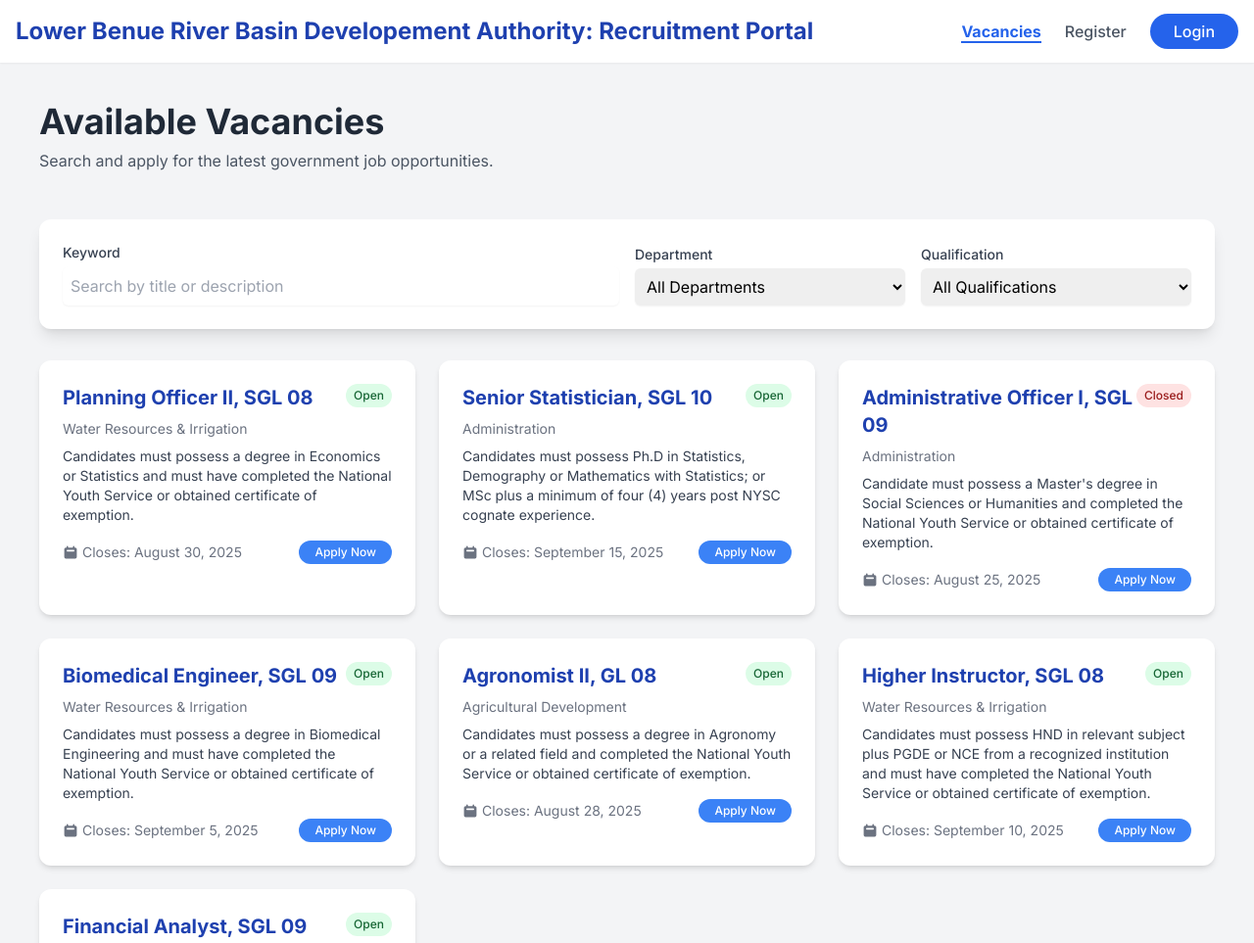
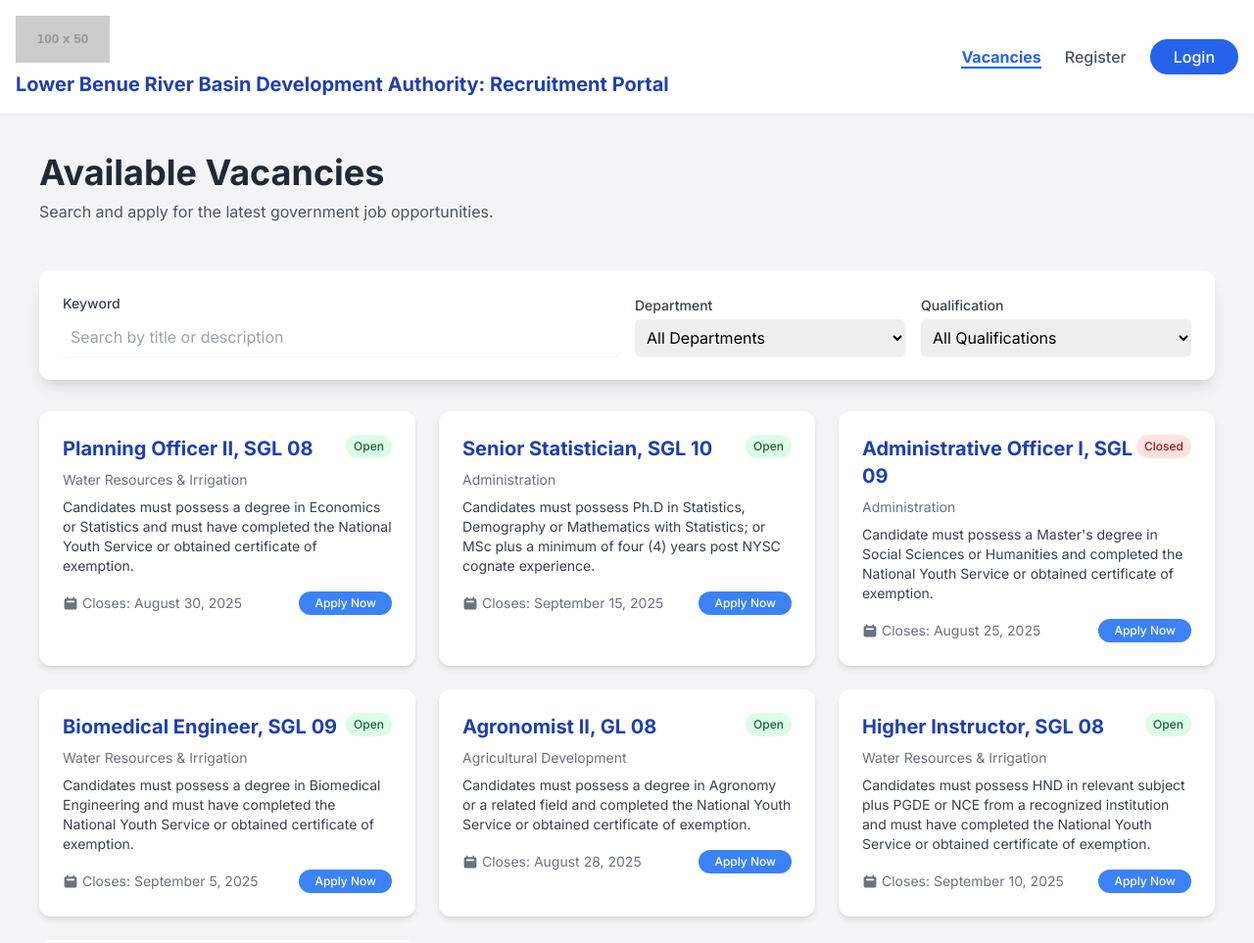
Before and after one commit to wizardlocket/recruitment-portal-demo, a plain HTML site: page index.html in a window 1280 px wide. Shown: the top 963 px of the page at 98% size. Drawn offline with nearby package versions, Linux system fonts and the light colour scheme; placeholder pictures from the web are drawn by us.

Commit message:
Add files via upload

```diff
--- a/index.html
+++ b/index.html
@@ -26,9 +26,15 @@
     <!-- Header section with navigation -->
     <header class="bg-white shadow-sm p-4 sticky top-0 z-50">
         <div class="container mx-auto flex justify-between items-center">
-            <a href="#" class="text-2xl font-bold text-blue-800">
-                Lower Benue River Basin Developement Authority: Recruitment Portal
-            </a>
+            <!-- Container for logo and title -->
+            <div class="flex flex-col items-start">
+                <!-- Logo image with a placeholder URL -->
+                <img src="https://placehold.co/100x50/E2E8F0/1A202C?text=Logo" alt="Lower Benue River Basin Development Authority Logo" class="h-12 w-auto mb-2">
+                <!-- The title text is now smaller -->
+                <a href="#" class="text-xl font-bold text-blue-800">
+                    Lower Benue River Basin Development Authority: Recruitment Portal
+                </a>
+            </div>
             <nav>
                 <ul id="main-nav" class="flex space-x-4 md:space-x-6 font-medium items-center">
                     <li><a href="#" data-page="vacancies" class="nav-link text-blue-600 font-bold border-b-2 border-blue-600">Vacancies</a></li>
```
